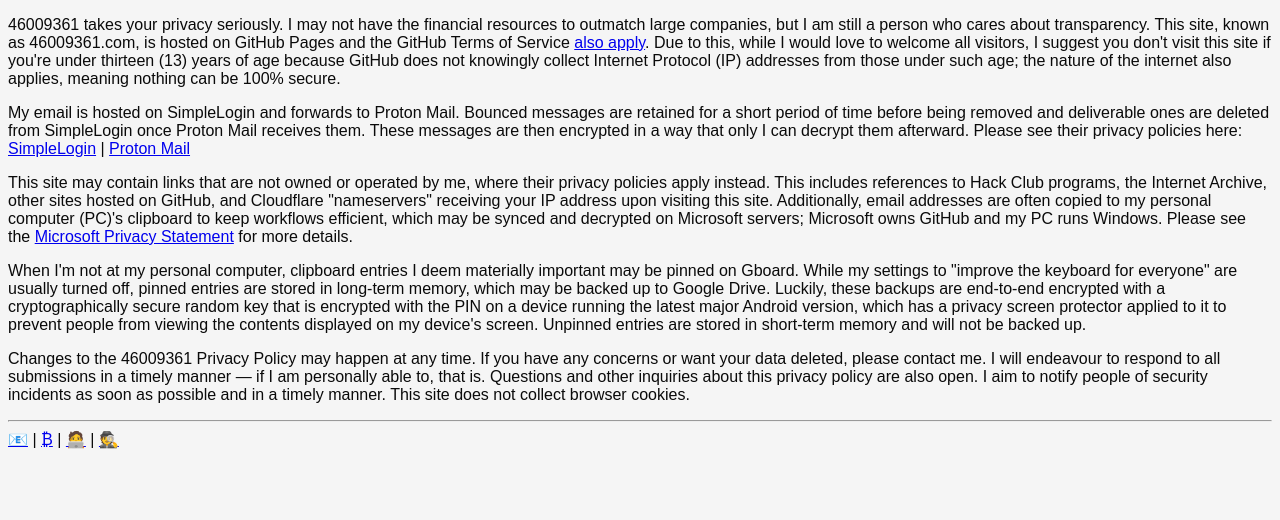
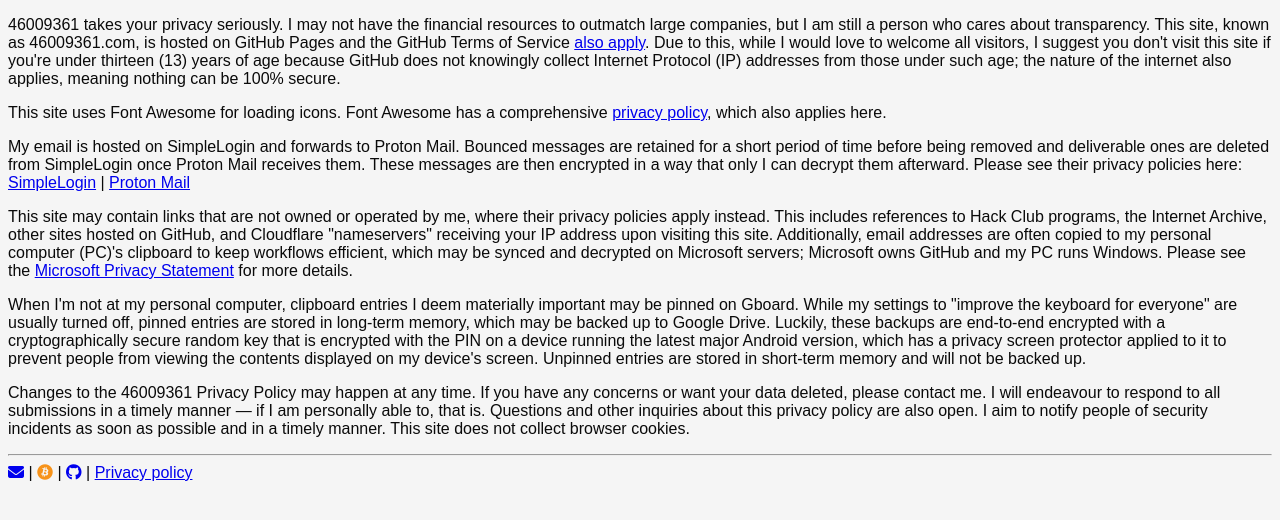
Before and after one commit to 46009361/46009361.com, a PHP site: page /privacy.html in a window 1280 px wide. Shown: the part 137-657 px from the top of the page. Run offline with PHP 8.4, Linux system fonts and the light colour scheme; some libraries are stand-ins or nearby versions.

Commit message:
style: add fa icons

```diff
--- a/privacy.html
+++ b/privacy.html
@@ -5,6 +5,7 @@
     <meta name="viewport" content="width=device-width, initial-scale=1.0">
     <title>46009361 Privacy Policy</title>
     <link rel="stylesheet" href="style.css">
+    <script src="https://kit.fontawesome.com/9909b85d02.js" crossorigin="anonymous"></script>
 </head>
 <body>
     <header>
@@ -27,6 +28,11 @@
             collect Internet Protocol (IP) addresses from those under such age;
             the nature of the internet also applies, meaning nothing can be
             100% secure.
+        </p>
+        <p>This site uses Font Awesome for loading icons. Font Awesome has a
+            comprehensive <a
+            href="https://fontawesome.com/privacy"
+            target="_blank">privacy policy</a>, which also applies here.
         </p>
         <p>My email is hosted on SimpleLogin and forwards to Proton Mail.
             Bounced messages are retained for a short period of time before
@@ -74,12 +80,14 @@
     <hr>
     <footer>
         <span>
-            <a href="mailto:me@46009361.com" title="Email me" aria-label="Email me">📧</a> |
+            <a href="mailto:me@46009361.com" title="Email me"
+            aria-label="Email me"><i class="fa-solid fa-envelope"></i></a> |
             <a href="bitcoin:bc1qfkzjtkc7sxz9ajc2svcdu8eh2t6m63hvlw3gng?label=46009361.com"
-                title="Bitcoin" aria-label="Bitcoin">₿</a> |
+                title="Bitcoin" aria-label="Bitcoin"><i class="fa-brands fa-bitcoin"></i></a> |
+            <!-- allowed(?) per https://brand.github.com/foundations/logo -->
             <a href="https://github.com/46009361/46009361.com" title="Source code"
-                aria-label="Source code">🧑‍💻</a> |
-            <a href="/privacy" title="Privacy policy" aria-label="Privacy policy">🕵️</a>
+                aria-label="Source code"><i class="fa-brands fa-github"></i></a> |
+            <a href="/privacy">Privacy policy</a>
         </span>
     </footer>
 </body>
--- a/style.css
+++ b/style.css
@@ -7,3 +7,7 @@ body {
     background-color: light-dark(whitesmoke, #0a0a0a);
     color: light-dark(#0a0a0a, whitesmoke);
 }
+
+.fa-bitcoin {
+    color: #f7931a;
+}
```
Also changed, not shown: index.html (+7 -4 lines), 1 other file.
